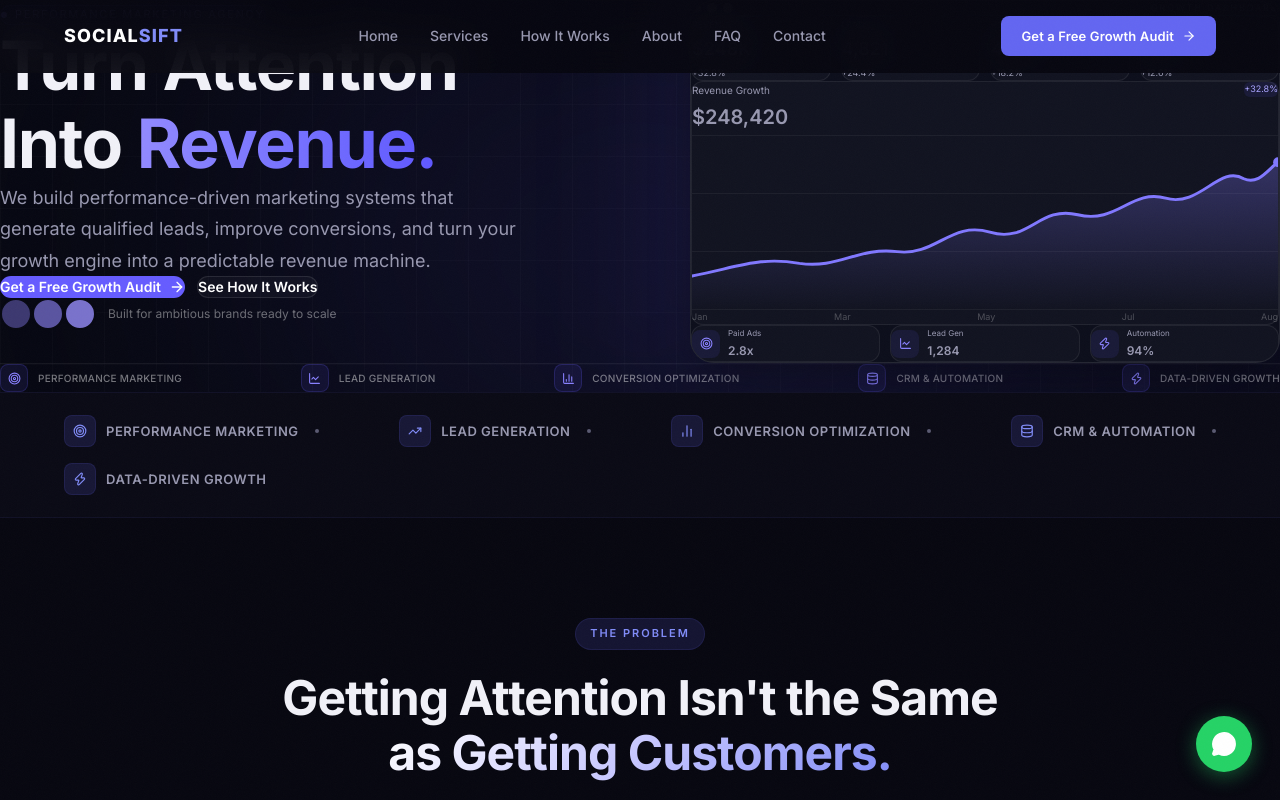
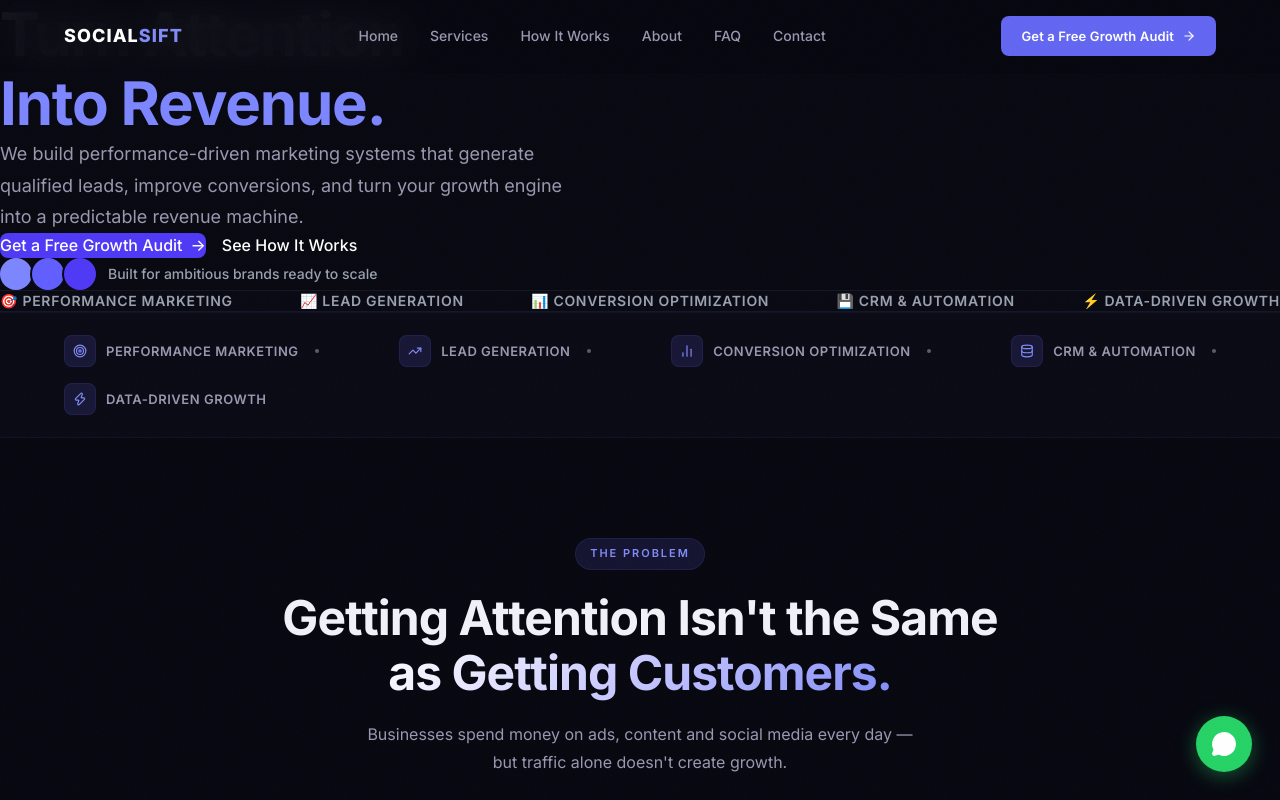
Before and after one commit to ritikrajput-dev/socialsift-website, a Next.js app: page / in a window 1280 px wide. Shown: the top 800 px of the page. Built offline with nearby package versions, Linux system fonts and the light colour scheme.

Commit message:
Update HeroSection.tsx

```diff
--- a/src/components/HeroSection.tsx
+++ b/src/components/HeroSection.tsx
@@ -1,300 +1,72 @@
-"use client";
+export default function Hero() {
+  return (
+    <section className="relative overflow-hidden bg-[#080811] text-white pt-28 pb-16">
+      {/* Main Centered Container */}
+      <div className="max-w-7xl mx-auto px-4 sm:px-6 lg:px-8">
 
-import React from "react";
-import {
-  ArrowRight,
-  BarChart3,
-  Database,
-  LineChart,
-  Target,
-  Zap,
-} from "lucide-react";
+        <div className="grid grid-cols-1 lg:grid-cols-2 gap-12 items-center">
 
-const HeroSection = () => {
-  const services = [
-    { icon: Target, text: "PERFORMANCE MARKETING" },
-    { icon: LineChart, text: "LEAD GENERATION" },
-    { icon: BarChart3, text: "CONVERSION OPTIMIZATION" },
-    { icon: Database, text: "CRM & AUTOMATION" },
-    { icon: Zap, text: "DATA-DRIVEN GROWTH" },
-  ];
+          {/* Left Side: Heading & Text */}
+          <div className="flex flex-col items-start space-y-6">
 
-  const stats = [
-    ["REVENUE", "$248K", "+32.8%"],
-    ["LEADS", "4,821", "+24.4%"],
-    ["ROAS", "4.82x", "+18.2%"],
-    ["CVR", "8.7%", "+12.6%"],
-  ];
-
-  return (
-    <section className="relative z-0 w-full overflow-hidden bg-[#070812] text-white">
-      {/* Background */}
-      <div
-        className="pointer-events-none absolute inset-0 opacity-40"
-        style={{
-          backgroundImage:
-            "linear-gradient(rgba(255,255,255,0.045) 1px, transparent 1px), linear-gradient(90deg, rgba(255,255,255,0.045) 1px, transparent 1px)",
-          backgroundSize: "52px 52px",
-        }}
-      />
-
-      <div className="pointer-events-none absolute left-1/2 top-0 h-[500px] w-[700px] -translate-x-1/2 rounded-full bg-[#665cff]/10 blur-[140px]" />
-
-      {/* HERO CONTENT */}
-      <div className="relative z-10 mx-auto w-full max-w-[1280px] px-6 pt-[140px] pb-0 sm:px-8 lg:px-10 lg:pt-[160px]">
-        <div className="grid items-start gap-12 lg:grid-cols-2 lg:gap-14">
-
-          {/* LEFT */}
-          <div
-            className="relative z-20 w-full max-w-[560px]"
-            style={{ opacity: 1, visibility: "visible" }}
-          >
-            <div className="mb-6 inline-flex items-center gap-2 rounded-full border border-[#665cff]/30 bg-[#665cff]/10 px-4 py-2 text-[11px] uppercase tracking-[0.16em] text-[#9b95ff]">
-              <span className="h-1.5 w-1.5 rounded-full bg-[#8178ff]" />
-              Performance Marketing Agency
-            </div>
-
-            <h1 className="relative z-20 text-5xl font-semibold leading-[0.98] tracking-[-0.045em] text-white sm:text-6xl lg:text-[68px]">
-              Turn Attention
-              <br />
-              Into{" "}
-              <span className="bg-gradient-to-r from-[#928aff] to-[#5f57ff] bg-clip-text text-transparent">
-                Revenue.
-              </span>
+            <h1 className="text-4xl sm:text-5xl lg:text-6xl font-bold tracking-tight leading-tight">
+              Turn Attention <br />
+              <span className="text-indigo-400">Into Revenue.</span>
             </h1>
 
-            <p className="relative z-20 mt-6 max-w-[520px] text-base leading-7 text-white/55 sm:text-lg">
-              We build performance-driven marketing systems that generate
-              qualified leads, improve conversions, and turn your growth
-              engine into a predictable revenue machine.
+            <p className="text-gray-400 text-base sm:text-lg max-w-xl">
+              We build performance-driven marketing systems that generate qualified leads,
+              improve conversions, and turn your growth engine into a predictable revenue machine.
             </p>
 
-            <div className="relative z-20 mt-7 flex flex-col gap-3 sm:flex-row">
+            {/* Buttons */}
+            <div className="flex flex-wrap items-center gap-4 pt-2">
               <a
-                href="#contact"
-                className="group inline-flex items-center justify-center gap-2 rounded-xl bg-[#665cff] px-6 py-3.5 text-sm font-semibold text-white transition hover:bg-[#766dff]"
+                href="#audit"
+                className="bg-indigo-600 hover:bg-indigo-700 text-white px-6 py-3 rounded-lg font-medium transition flex items-center gap-2"
               >
-                Get a Free Growth Audit
-                <ArrowRight
-                  size={16}
-                  className="transition-transform group-hover:translate-x-1"
-                />
+                Get a Free Growth Audit <span>→</span>
               </a>
-
               <a
                 href="#how-it-works"
-                className="inline-flex items-center justify-center rounded-xl border border-white/10 bg-white/[0.03] px-6 py-3.5 text-sm font-semibold text-white/80 transition hover:bg-white/[0.07] hover:text-white"
+                className="text-gray-300 hover:text-white px-4 py-3 font-medium transition"
               >
                 See How It Works
               </a>
             </div>
 
-            <div className="mt-7 flex items-center gap-3 text-xs text-white/40">
-              <div className="flex -space-x-2">
-                <span className="h-8 w-8 rounded-full border-2 border-[#070812] bg-[#3c3870]" />
-                <span className="h-8 w-8 rounded-full border-2 border-[#070812] bg-[#5a54a0]" />
-                <span className="h-8 w-8 rounded-full border-2 border-[#070812] bg-[#7972cc]" />
+            {/* Avatar / Social Proof Fix */}
+            <div className="flex items-center gap-3 pt-2">
+              <div className="flex -space-x-2 overflow-hidden">
+                <div className="inline-block h-8 w-8 rounded-full bg-indigo-400 ring-2 ring-[#080811]" />
+                <div className="inline-block h-8 w-8 rounded-full bg-indigo-500 ring-2 ring-[#080811]" />
+                <div className="inline-block h-8 w-8 rounded-full bg-indigo-600 ring-2 ring-[#080811]" />
               </div>
+              <span className="text-sm text-gray-400 font-medium">
+                Built for ambitious brands ready to scale
+              </span>
+            </div>
 
-              <span>Built for ambitious brands ready to scale</span>
-            </div>
           </div>
 
-          {/* RIGHT DASHBOARD */}
-          <div
-            className="relative z-20 flex w-full justify-center lg:justify-end"
-            style={{ opacity: 1, visibility: "visible" }}
-          >
-            <div className="relative w-full max-w-[590px]">
-              <div className="absolute -inset-8 rounded-[40px] bg-[#665cff]/10 blur-3xl" />
+          {/* Right Side: Dashboard Image / Graphic */}
+          <div className="relative w-full max-w-xl mx-auto lg:max-w-none">
+            {/* Yahan aapka Dashboard Component / Image rahega */}
+          </div>
 
-              <div className="relative overflow-hidden rounded-3xl border border-white/10 bg-[#0c0e1b] shadow-2xl shadow-black/40">
+        </div>
+      </div>
 
-                {/* Dashboard header */}
-                <div className="flex items-center justify-between border-b border-white/10 px-5 py-3.5">
-                  <div className="flex gap-1.5">
-                    <span className="h-2.5 w-2.5 rounded-full bg-white/20" />
-                    <span className="h-2.5 w-2.5 rounded-full bg-white/20" />
-                    <span className="h-2.5 w-2.5 rounded-full bg-white/20" />
-                  </div>
-
-                  <span className="text-[9px] uppercase tracking-[0.2em] text-white/30">
-                    Growth Dashboard
-                  </span>
-                </div>
-
-                <div className="p-4 sm:p-5">
-
-                  {/* Stats */}
-                  <div className="grid grid-cols-2 gap-2.5 sm:grid-cols-4">
-                    {stats.map(([label, value, change]) => (
-                      <div
-                        key={label}
-                        className="rounded-xl border border-white/[0.07] bg-white/[0.025] p-3"
-                      >
-                        <p className="text-[9px] text-white/35">{label}</p>
-                        <p className="mt-1 text-lg font-semibold text-white">
-                          {value}
-                        </p>
-                        <p className="mt-0.5 text-[9px] text-[#8d86ff]">
-                          {change}
-                        </p>
-                      </div>
-                    ))}
-                  </div>
-
-                  {/* GRAPH */}
-                  <div className="mt-3 rounded-xl border border-white/[0.07] bg-white/[0.025] p-4">
-                    <div className="flex items-start justify-between">
-                      <div>
-                        <p className="text-[10px] text-white/40">
-                          Revenue Growth
-                        </p>
-
-                        <p className="mt-1 text-xl font-semibold text-white">
-                          $248,420
-                        </p>
-                      </div>
-
-                      <span className="rounded-md bg-[#665cff]/10 px-2 py-1 text-[9px] text-[#aaa5ff]">
-                        +32.8%
-                      </span>
-                    </div>
-
-                    <div className="relative mt-3 h-[175px]">
-                      <div className="absolute inset-0 flex flex-col justify-between">
-                        <div className="border-t border-white/[0.05]" />
-                        <div className="border-t border-white/[0.05]" />
-                        <div className="border-t border-white/[0.05]" />
-                        <div className="border-t border-white/[0.05]" />
-                      </div>
-
-                      <svg
-                        viewBox="0 0 600 180"
-                        className="absolute inset-0 h-full w-full"
-                        preserveAspectRatio="none"
-                      >
-                        <defs>
-                          <linearGradient
-                            id="revenueGradient"
-                            x1="0"
-                            y1="0"
-                            x2="0"
-                            y2="1"
-                          >
-                            <stop
-                              offset="0%"
-                              stopColor="#8178ff"
-                              stopOpacity="0.3"
-                            />
-                            <stop
-                              offset="100%"
-                              stopColor="#8178ff"
-                              stopOpacity="0"
-                            />
-                          </linearGradient>
-                        </defs>
-
-                        <path
-                          d="M0 145 C50 135 70 125 110 132 C150 138 170 115 210 120 C250 125 265 88 305 100 C345 112 355 72 395 82 C435 92 450 55 485 65 C520 75 540 30 565 45 C580 52 590 35 600 28 V180 H0 Z"
-                          fill="url(#revenueGradient)"
-                        />
-
-                        <path
-                          d="M0 145 C50 135 70 125 110 132 C150 138 170 115 210 120 C250 125 265 88 305 100 C345 112 355 72 395 82 C435 92 450 55 485 65 C520 75 540 30 565 45 C580 52 590 35 600 28"
-                          fill="none"
-                          stroke="#8178ff"
-                          strokeWidth="3"
-                          strokeLinecap="round"
-                        />
-
-                        <circle
-                          cx="600"
-                          cy="28"
-                          r="5"
-                          fill="#8178ff"
-                        />
-                      </svg>
-                    </div>
-
-                    <div className="flex justify-between text-[9px] text-white/25">
-                      <span>Jan</span>
-                      <span>Mar</span>
-                      <span>May</span>
-                      <span>Jul</span>
-                      <span>Aug</span>
-                    </div>
-                  </div>
-
-                  {/* Bottom metrics */}
-                  <div className="mt-3 grid grid-cols-3 gap-2.5">
-                    <Metric
-                      icon={Target}
-                      label="Paid Ads"
-                      value="2.8x"
-                    />
-
-                    <Metric
-                      icon={LineChart}
-                      label="Lead Gen"
-                      value="1,284"
-                    />
-
-                    <Metric
-                      icon={Zap}
-                      label="Automation"
-                      value="94%"
-                    />
-                  </div>
-                </div>
-              </div>
-            </div>
-          </div>
-        </div>
-
-        {/* SERVICES STRIP */}
-        <div className="mt-12 border-t border-white/[0.06]">
-          <div className="flex flex-wrap items-center justify-between gap-x-8 gap-y-4 py-6">
-            {services.map(({ icon: Icon, text }) => (
-              <div
-                key={text}
-                className="flex items-center gap-2.5 text-[10px] font-medium uppercase tracking-wide text-white/45"
-              >
-                <div className="flex h-7 w-7 items-center justify-center rounded-lg border border-[#665cff]/20 bg-[#665cff]/10 text-[#8981ff]">
-                  <Icon size={13} />
-                </div>
-
-                <span>{text}</span>
-              </div>
-            ))}
-          </div>
+      {/* Feature Badges / Ticker (EK HI BAAR RENDER KAREIN) */}
+      <div className="mt-16 border-t border-b border-gray-800/50 py-4 bg-[#0a0a16]/50">
+        <div className="max-w-7xl mx-auto px-4 flex flex-wrap justify-center sm:justify-between items-center gap-6 text-xs sm:text-sm font-semibold text-gray-400 tracking-wider">
+          <span>🎯 PERFORMANCE MARKETING</span>
+          <span>📈 LEAD GENERATION</span>
+          <span>📊 CONVERSION OPTIMIZATION</span>
+          <span>💾 CRM & AUTOMATION</span>
+          <span>⚡ DATA-DRIVEN GROWTH</span>
         </div>
       </div>
     </section>
   );
-};
-
-const Metric = ({
-  icon: Icon,
-  label,
-  value,
-}: {
-  icon: React.ElementType;
-  label: string;
-  value: string;
-}) => {
-  return (
-    <div className="flex items-center gap-2 rounded-xl border border-white/[0.07] bg-white/[0.025] p-2.5">
-      <div className="flex h-7 w-7 shrink-0 items-center justify-center rounded-lg bg-[#665cff]/10 text-[#8981ff]">
-        <Icon size={13} />
-      </div>
-
-      <div>
-        <p className="text-[8px] text-white/35">{label}</p>
-        <p className="text-xs font-semibold text-white">{value}</p>
-      </div>
-    </div>
-  );
-};
-
-export default HeroSection;
+}
```
